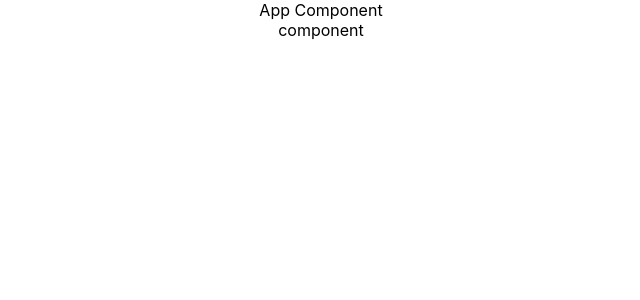
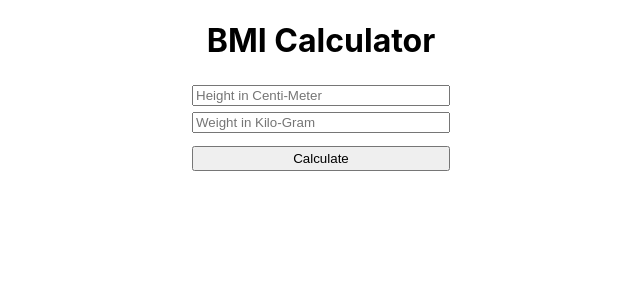
Before and after one commit to ankitdabhi28/BMI-Calculator, a React (Create React App) app: page / in a window 1280 px wide. Shown: the top 300 px of the page, without its empty margins (319-959 px from the left). Built offline with nearby package versions, Linux system fonts and the light colour scheme.

Commit message:
All Done

```diff
--- a/src/App.css
+++ b/src/App.css
@@ -1,38 +1,12 @@
 .App {
   text-align: center;
 }
-
-.App-logo {
-  height: 40vmin;
-  pointer-events: none;
+.int{
+  margin: 3px;
+  width: 250px;
 }
-
-@media (prefers-reduced-motion: no-preference) {
-  .App-logo {
-    animation: App-logo-spin infinite 20s linear;
-  }
+.btn{
+  margin-top: 10px;
+  height: 25px;
+  width: 258px;
 }
-
-.App-header {
-  background-color: #282c34;
-  min-height: 100vh;
-  display: flex;
-  flex-direction: column;
-  align-items: center;
-  justify-content: center;
-  font-size: calc(10px + 2vmin);
-  color: white;
-}
-
-.App-link {
-  color: #61dafb;
-}
-
-@keyframes App-logo-spin {
-  from {
-    transform: rotate(0deg);
-  }
-  to {
-    transform: rotate(360deg);
-  }
-}
--- a/src/App.js
+++ b/src/App.js
@@ -1,15 +1,16 @@
 import { Provider } from 'react-redux';
 import './App.css';
-import Com from './Components/Com';
+import InputFilds from './Components/InputFilds';
+import PrintData from './Components/PrintData';
 import { store } from "./Components/Redux/store"
 
 
 function App() {
   return (
     <div className="App">
-      App Component
       <Provider store={store}>
-      <Com/>
+      <InputFilds/>
+      <PrintData/>
       </Provider >
     </div>
   );
--- a/src/Components/Com.js
+++ /dev/null
@@ -1,19 +0,0 @@
-import React from 'react'
-import { useSelector } from 'react-redux'
-import { setAnyState } from './Redux/ForState/AnyState'
-import { dispatch } from './Redux/store'
-
-function Com() {
-
-    dispatch(setAnyState("Hello AD"))
-    const data = useSelector((state) => state.AnyState.AnyState)
-    console.log(data);
-
-  return (
-    <div>
-        component
-    </div>
-  )
-}
-
-export default Com;
--- /dev/null
+++ b/src/Components/InputFilds.jsx
@@ -0,0 +1,52 @@
+import React, { useState } from "react";
+import { setBmi } from "./Redux/ForState/BmiState";
+import { setInfo } from "./Redux/ForState/InfoState";
+import { dispatch } from "./Redux/store";
+
+function InputFilds() {
+  const [height, setHeight] = useState();
+  const [weight, setWeight] = useState();
+
+  const handleBmi = () => {
+    let val = (
+      [Number(weight) / Number(height) / Number(height)] * 10000
+    ).toFixed(1);
+    dispatch(setBmi(val));
+    if (val < 18.5) {
+      dispatch(setInfo("Under Weight"));
+    } else if (val > 18.5 && val <= 24.9) {
+      dispatch(setInfo("Healthy"));
+    } else if (val > 24.9 && val < 30) {
+      dispatch(setInfo("Overweight"));
+    } else {
+      dispatch(setInfo("Obese"));
+    }
+  };
+
+  return (
+    <div>
+      <div>
+        <h1>BMI Calculator</h1>
+        <div>
+          <input
+            className="int"
+            type="number"
+            onChange={(e) => setHeight(e.target.value)}
+            placeholder="Height in Centi-Meter"
+          />
+        </div>
+        <div>
+          <input
+            className="int"
+            type="number"
+            onChange={(e) => setWeight(e.target.value)}
+            placeholder="Weight in Kilo-Gram"
+          />
+        </div>
+        <button className="btn" onClick={handleBmi}>Calculate</button>
+      </div>
+    </div>
+  );
+}
+
+export default InputFilds;
--- /dev/null
+++ b/src/Components/PrintData.jsx
@@ -0,0 +1,20 @@
+import React from "react";
+import { useSelector } from "react-redux";
+
+function PrintData() {
+  const bmi = useSelector((state) => state.Bmi.Bmi);
+  console.log(bmi, "BMI State");
+
+  const info = useSelector((state) => state.Info.Info);
+  console.log(info, "Info State");
+  return (
+    <div>
+      <div>
+        <h1>{bmi}</h1>
+        <h2>{info}</h2>
+      </div>
+    </div>
+  );
+}
+
+export default PrintData;
--- a/src/Components/Redux/ForState/AnyState.jsx
+++ /dev/null
@@ -1,21 +0,0 @@
-import { createSlice } from "@reduxjs/toolkit";
-
-export const AnyState = createSlice({
-  name: "AnyState",
-  initialState: {
-    AnyState: {},
-  },
-  reducers: {
-    // GET USERS
-    setAnyState: (state, action) => {
-      state.AnyState = action.payload
-    //   state.AnyState= [...state.AnyState, action.payload];
-    },
-
-  },
-});
-
-export const { setAnyState } = AnyState.actions;
-// , clear
-
-export default AnyState.reducer;
--- /dev/null
+++ b/src/Components/Redux/ForState/BmiState.jsx
@@ -0,0 +1,21 @@
+import { createSlice } from "@reduxjs/toolkit";
+
+export const Bmi = createSlice({
+  name: "Bmi",
+  initialState: {
+    Bmi:null ,
+  },
+  reducers: {
+    // GET USERS
+    setBmi: (state, action) => {
+      state.Bmi = action.payload
+    //   state.Bmi= [...state.Bmi, action.payload];
+    },
+
+  },
+});
+
+export const { setBmi } = Bmi.actions;
+// , clear
+
+export default Bmi.reducer;
--- /dev/null
+++ b/src/Components/Redux/ForState/InfoState.jsx
@@ -0,0 +1,21 @@
+import { createSlice } from "@reduxjs/toolkit";
+
+export const Info = createSlice({
+  name: "Info",
+  initialState: {
+    Info:null ,
+  },
+  reducers: {
+    // GET USERS
+    setInfo: (state, action) => {
+      state.Info = action.payload
+    //   state.Info= [...state.Info, action.payload];
+    },
+
+  },
+});
+
+export const { setInfo } = Info.actions;
+// , clear
+
+export default Info.reducer;
```
Also changed, not shown: src/Components/Redux/rootReducer.js (+6 -2 lines).
